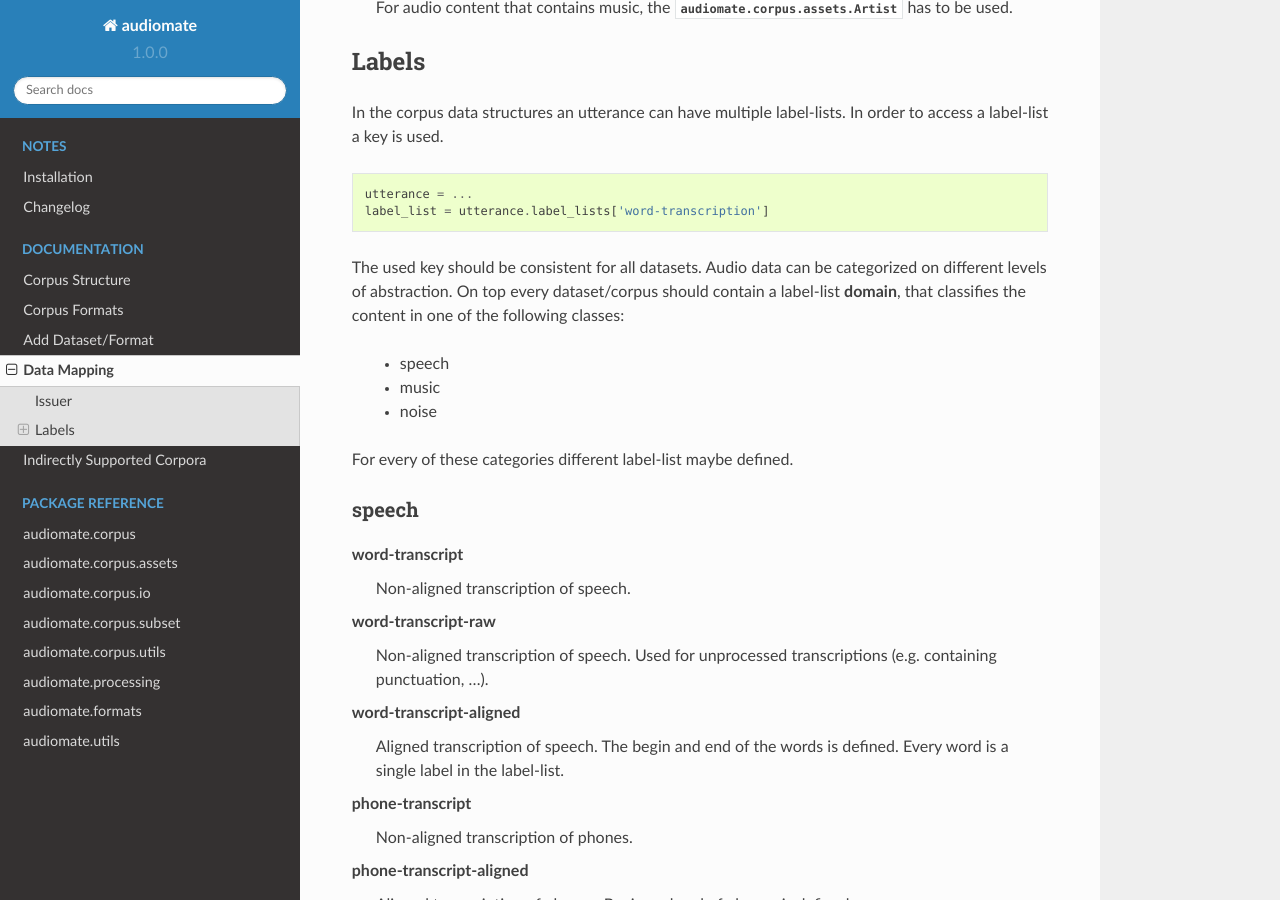
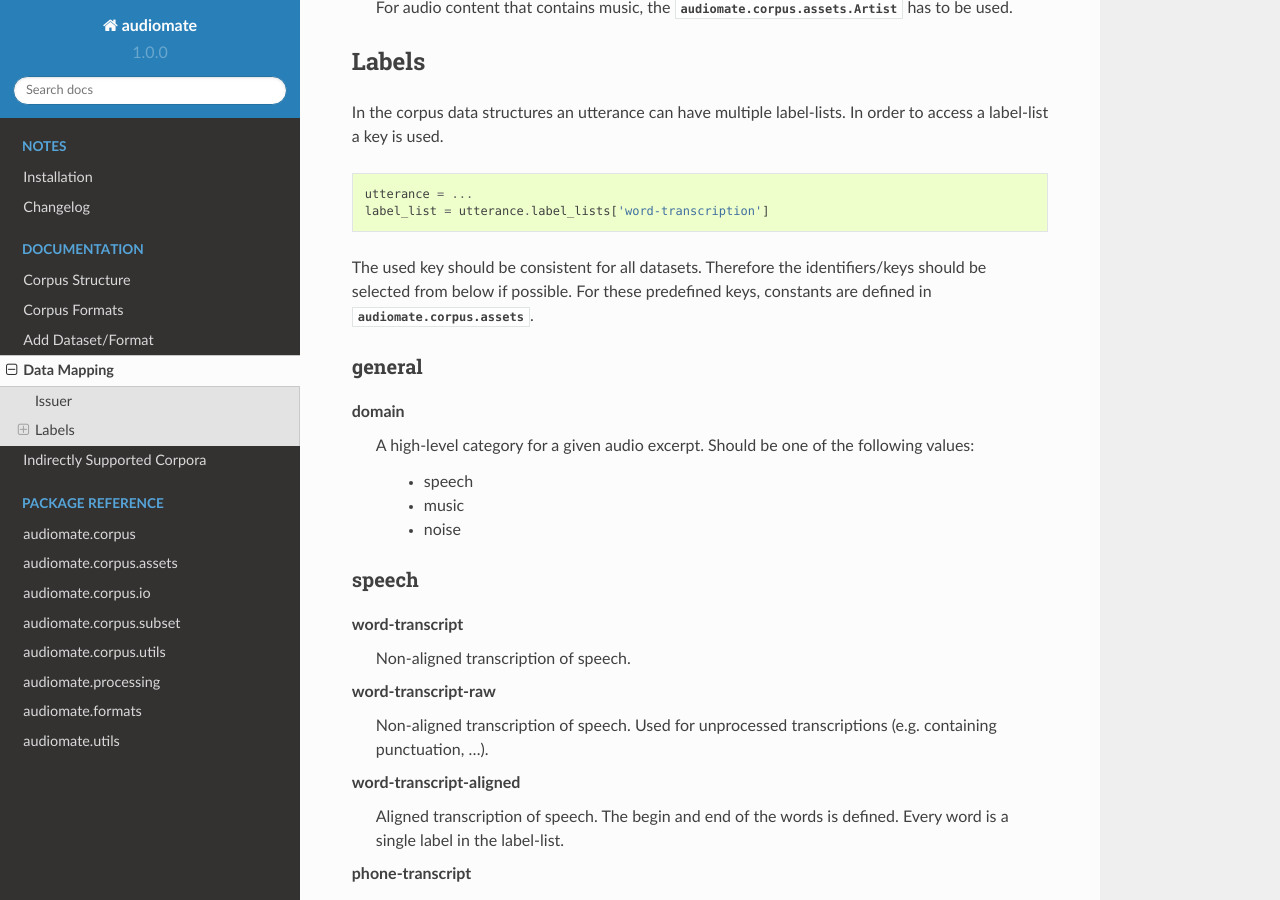
Before and after one commit to ynop/audiomate, a Sphinx documentation site: the page built from docs/documentation/data_mapping.rst, in a window 1280 px wide and 900 px high, scrolled down 487 px. Built offline with Sphinx 7.4.7 and the Read the Docs theme 2.0.0, drawn with Linux system fonts in a browser that asks for light colours.

Commit message:
Update data mapping docs

```diff
--- a/docs/documentation/data_mapping.rst
+++ b/docs/documentation/data_mapping.rst
@@ -30,14 +30,19 @@ In the corpus data structures an utterance can have multiple label-lists. In ord
     utterance = ...
     label_list = utterance.label_lists['word-transcription']
 
-The used key should be consistent for all datasets. Audio data can be categorized on different levels of abstraction.
-On top every  dataset/corpus should contain a label-list **domain**, that classifies the content in one of the following classes:
+The used key should be consistent for all datasets. Therefore the identifiers/keys should be selected from below
+if possible. For these predefined keys, constants are defined in :mod:`audiomate.corpus.assets`.
 
-    * speech
-    * music
-    * noise
+general
+^^^^^^^
 
-For every of these categories different label-list maybe defined.
+domain
+    A high-level category for a given audio excerpt. Should be one of the following values:
+
+        * speech
+        * music
+        * noise
+
 
 speech
 ^^^^^^
```
